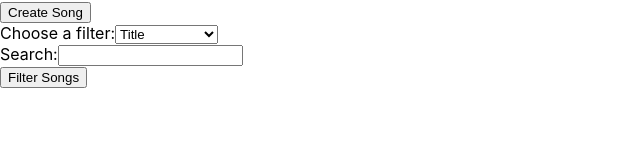
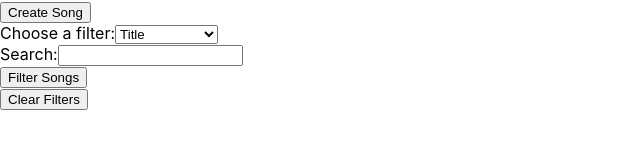
Before and after one commit to almessier/react_music_library, a React (Create React App) app: page / in a window 1280 px wide. Shown: the part 236-384 px from the top of the page, without its empty margins (0-640 px from the left). Built offline with nearby package versions, Linux system fonts and the light colour scheme; no server answers.

Commit message:
Created updateSongList method in App.js that takes the filtered songs and sets them as the new stateful songs variable.

```diff
--- a/src/App.js
+++ b/src/App.js
@@ -39,12 +39,18 @@ class App extends Component {
         }
     }
 
+    updateSongList = (songs) => {
+        this.setState({
+            songs: songs
+        });
+    }
+
     render(){
         return (
             <div className='container'>
                 <MusicTable deleteSong={this.deleteSong} songs={this.state.songs}/>
                 <SongForm getSongs={this.getSongs} createSong={this.createSong} />
-                <SearchBar songs={this.state.songs} />
+                <SearchBar getSongs={this.getSongs} songs={this.state.songs} updateSongList={this.updateSongList}/>
             </div>
         )
     };
--- a/src/components/SearchBar/SearchBar.jsx
+++ b/src/components/SearchBar/SearchBar.jsx
@@ -7,7 +7,7 @@ class SearchBar extends Component {
         super(props);
         this.state = {
             search : '',
-            category: ''
+            category: 'title',
         };
     }
 
@@ -25,6 +25,11 @@ class SearchBar extends Component {
         } else if (this.state.category === 'release_date') {
             results = this.props.songs.filter(song => song.release_date === search)
         }
+        return results
+    }
+
+    clearFilter = () => {
+        this.props.getSongs();
     }
 
     handleChange = (event) => {
@@ -35,7 +40,8 @@ class SearchBar extends Component {
 
     handleSubmit = (event) => {
         event.preventDefault();
-        this.filterSongs();
+        let filteredSongs = this.filterSongs();
+        this.props.updateSongList(filteredSongs);
     }
 
     render() {
@@ -60,6 +66,9 @@ class SearchBar extends Component {
                 <div>
                     <button type='submit'>Filter Songs</button>
                 </div>
+                <div>
+                    <button onClick={this.clearFilter}>Clear Filters</button>
+                </div>
             </form>
             </React.Fragment>
         );
```
